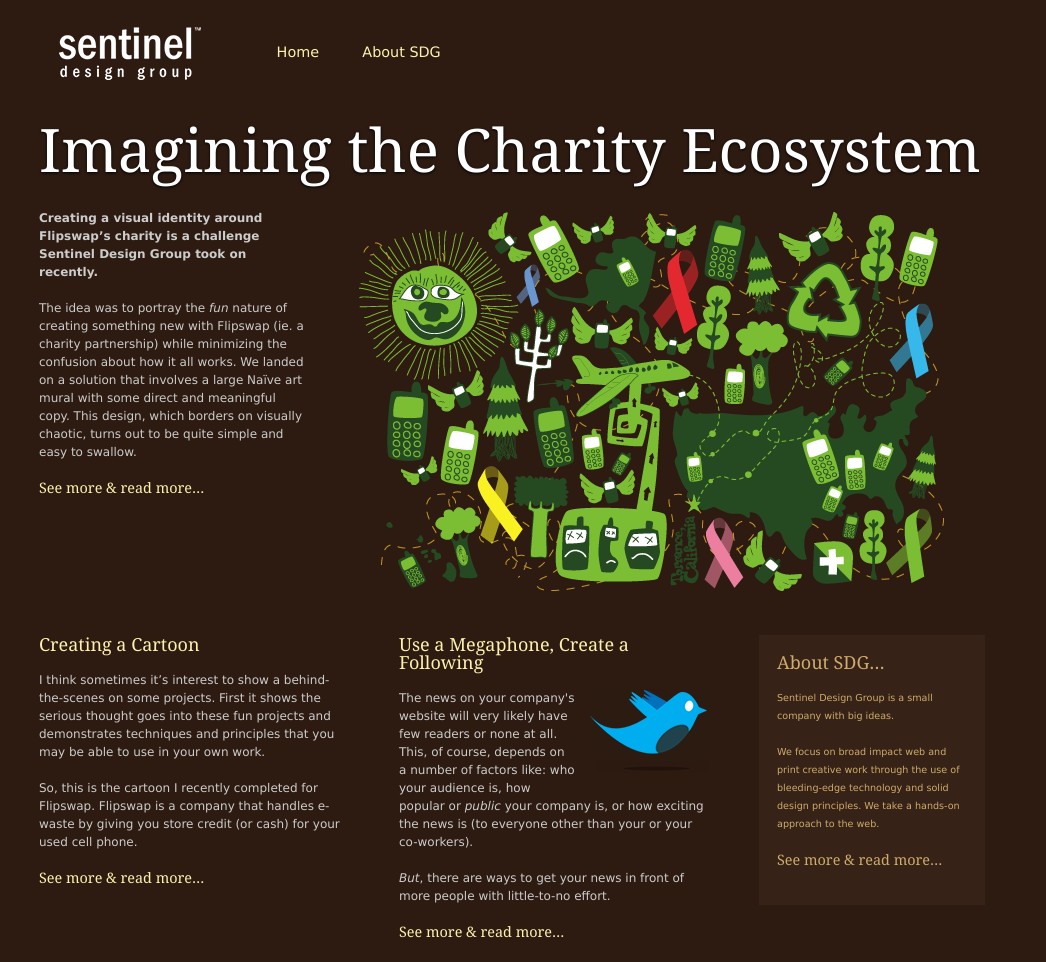
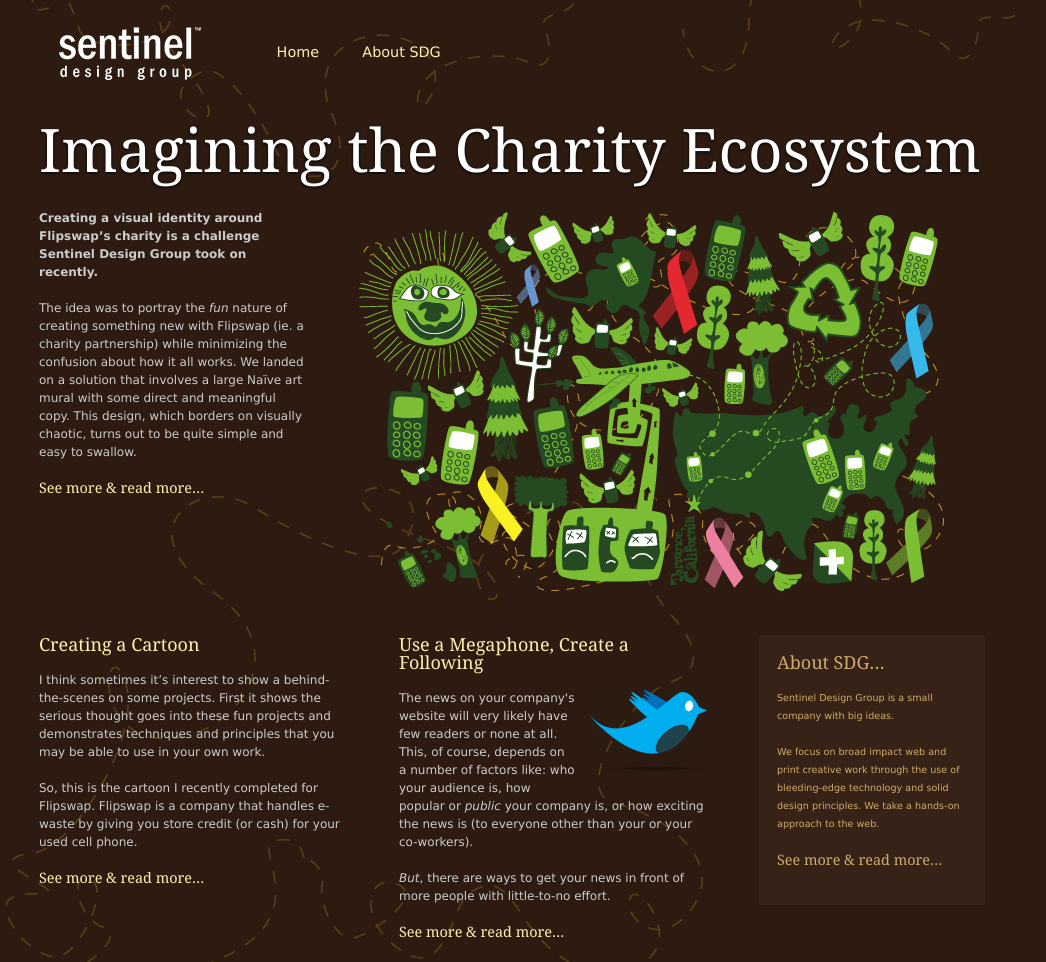
Before and after one commit to drewyeaton/sdg-site, a plain HTML site: page output/index.html in a window 1280 px wide. Shown: the top 962 px of the page, without its empty margins (126-1172 px from the left). Drawn offline with Linux system fonts and the light colour scheme.

Commit message:
added fs charity background to home page

```diff
--- a/output/css/screen.css
+++ b/output/css/screen.css
@@ -371,7 +371,7 @@
 /* @group pages */
 
 body.home {
-	background-color: #2d1b11;
+	background: #2d1b11 url(/images/home/bg_fs_charity.gif) no-repeat center top;
 }
 
 .home h2 {
```
Also changed, not shown: output/images/home/bg_fs_charity.gif (added).
